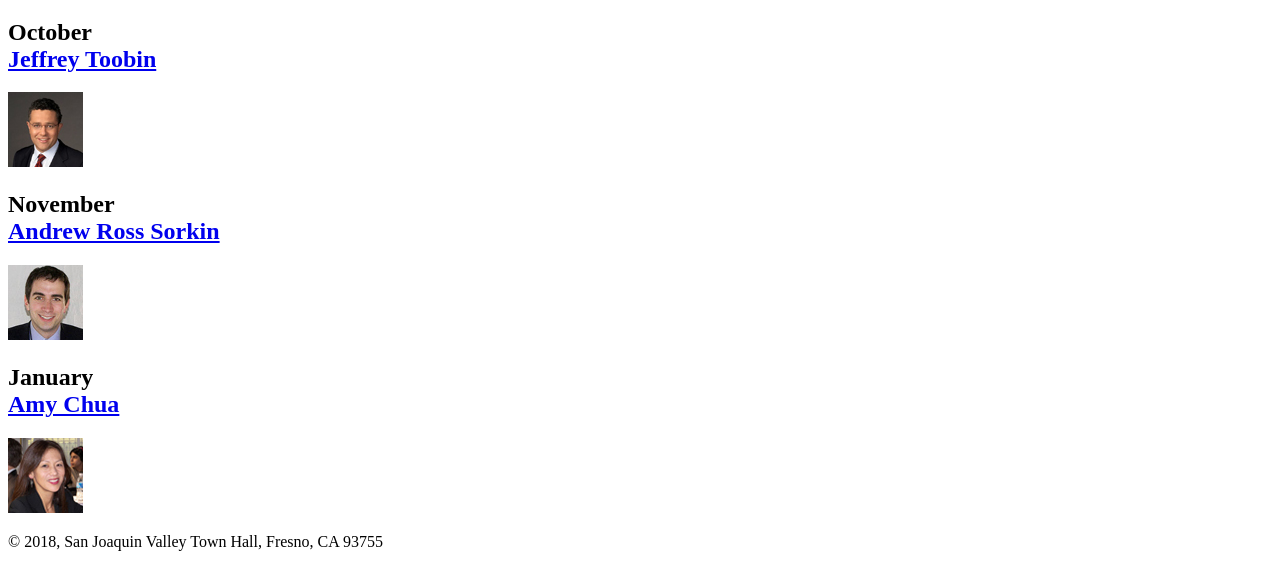
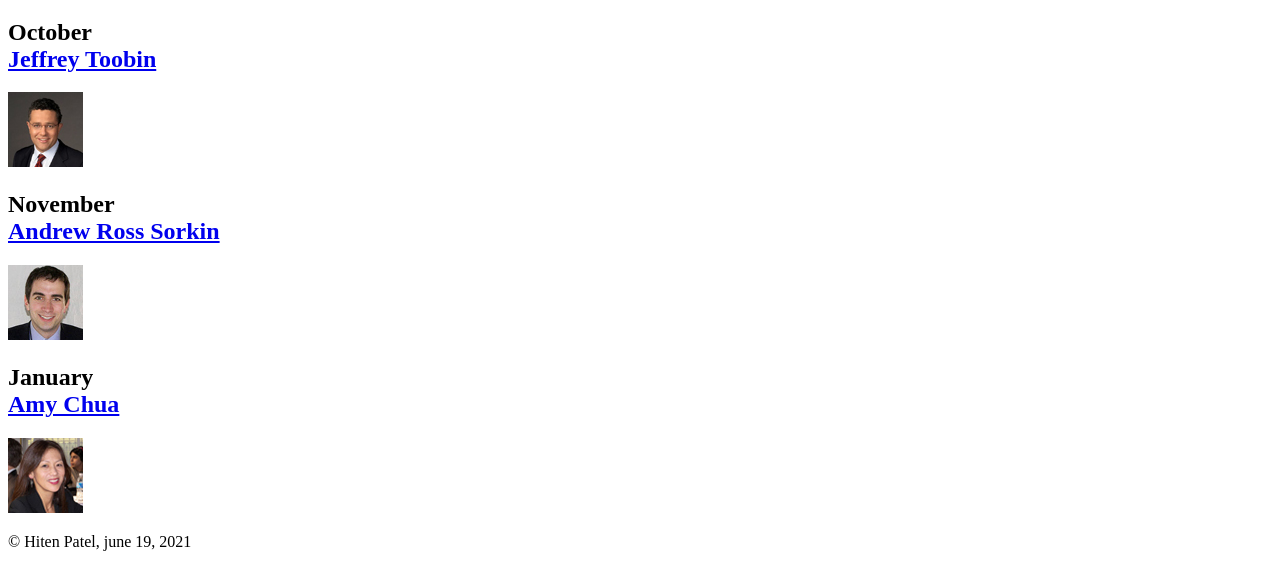
Before and after one commit to hmp58/A08, a plain HTML site: page index.html in a window 1280 px wide. Shown: the part 504-1071 px from the top of the page. Drawn offline with Linux system fonts and the light colour scheme.

Commit message:
Edited name & date!

```diff
--- a/index.html
+++ b/index.html
@@ -39,7 +39,7 @@
 		<img src="images/chua75.jpg" alt="Amy Chua Image">
 	</main>
 	<footer>
-		<p>&copy; 2018, San Joaquin Valley Town Hall, Fresno, CA 93755</p>
+		<p>&copy; Hiten Patel, june 19, 2021</p>
 	</footer>
 </body>
 </html>
```
